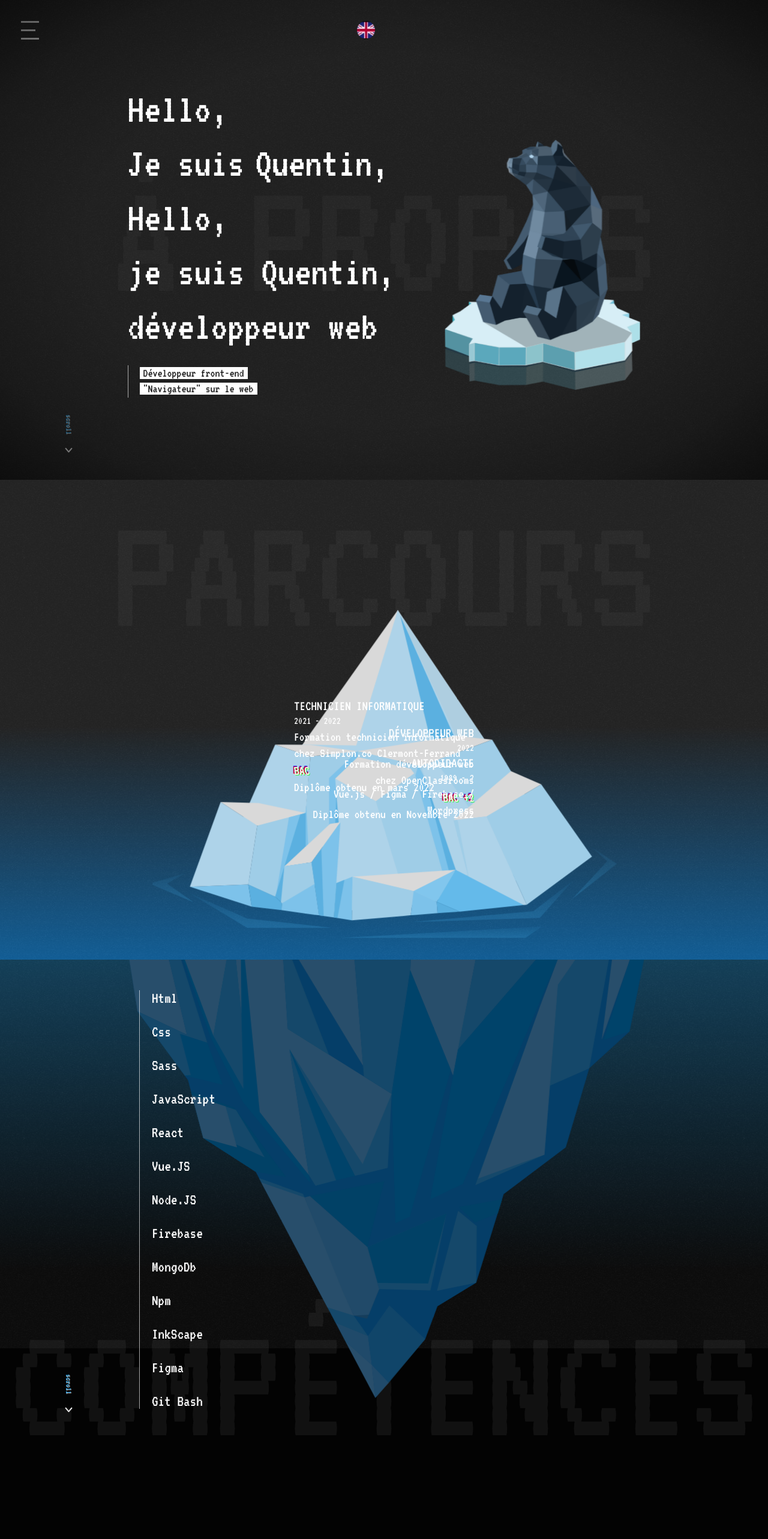
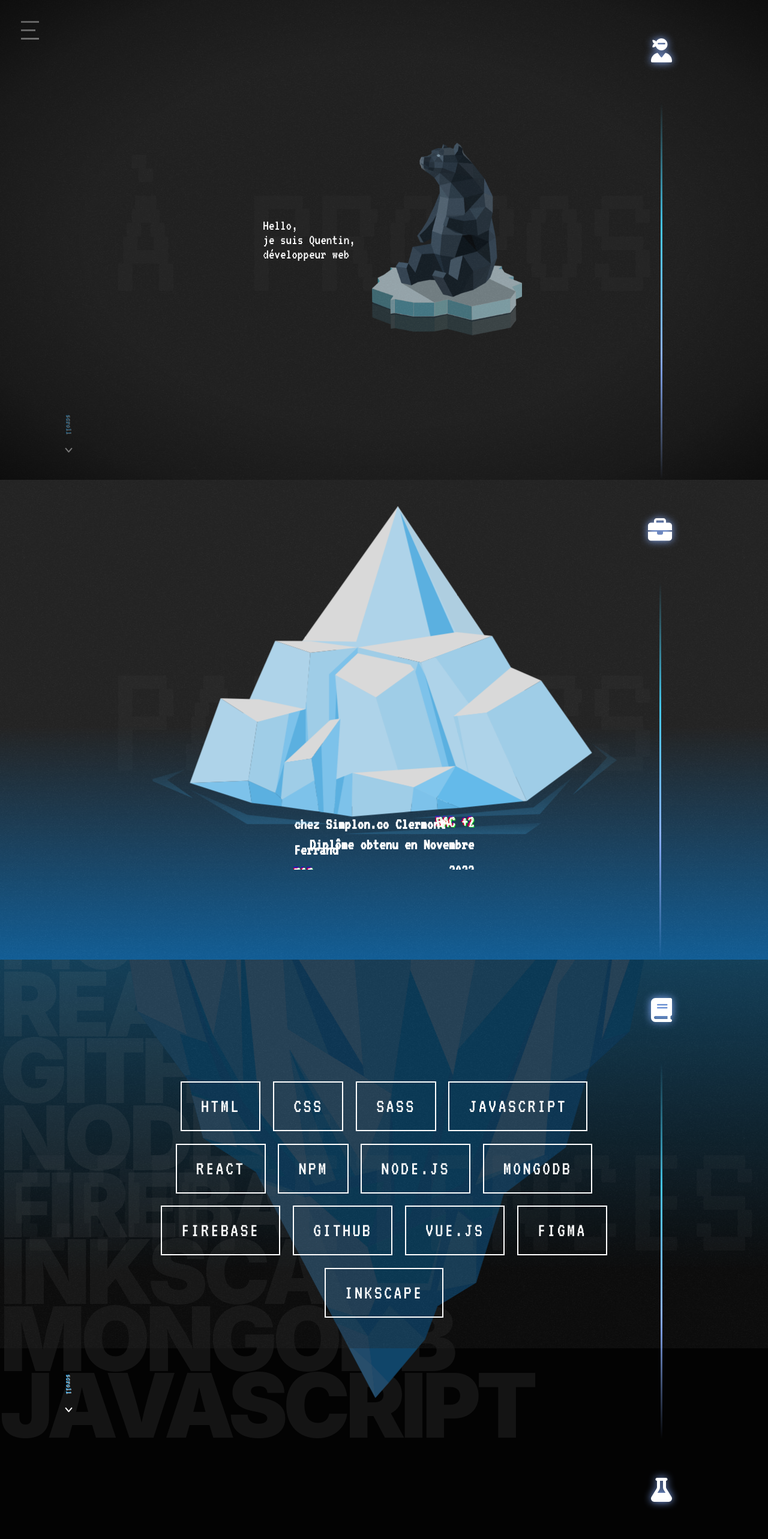
Before and after one commit to Qintavius/portfolio_2K23, a React (Create React App) app: page / in a window 1280 px wide. Shown: the top 2566 px of the page at 60% size. Built offline with nearby package versions, Linux system fonts and the light colour scheme.

Commit message:
[UPDATE] Update style

```diff
--- a/src/pages/About.jsx
+++ b/src/pages/About.jsx
@@ -1,11 +1,16 @@
 import React from "react";
 import { useInView } from "react-intersection-observer";
-import "../styles/style.scss";
-import "./About.scss";
+
+import { FontAwesomeIcon } from "@fortawesome/react-fontawesome";
+import { faUserNinja } from "@fortawesome/free-solid-svg-icons";
+
 import ScrollLine from "../components/ScrollLine";
 import TextAnimation from "../components/TextAnimation";
 import Bear from "../img/lowPolyBear.png";
-import Langage from "../components/Langage";
+import Line from "../components/Line";
+
+import "../styles/style.scss";
+import "./About.scss";
 
 const About = () => {
   const { ref, inView } = useInView({
@@ -15,39 +20,22 @@ const About = () => {
   return (
     <section
       id="about"
-      ref={ref}
       className={inView ? "wrapper about wrapper about--show" : "wrapper about"}
     >
-      <Langage />
+      <Line icon={<FontAwesomeIcon icon={faUserNinja} />} />
       <h2 aria-label="à propos">à propos</h2>
-      <div className="text-container">
-        <p className={inView ? "text--var-1 text--var-1--show" : "text--var-1"}>
-          Hello,
-        </p>
-        <div className="mySelf">
-          <p
-            className={inView ? "text--var-2 text--var-2--show" : "text--var-2"}
-          >
-            Je suis
-          </p>
-          <p className={inView ? "colorized colorized--show" : "colorized"}>
-            <span aria-hidden="true">Quentin</span>
-            Quentin,
-            <span aria-hidden="true">Quentin</span>
-          </p>
-        </div>
+      <h1 ref={ref} className="text-container">
         <TextAnimation />
-        <div
-          className={inView ? "text--var-3 text--var-3--show" : "text--var-3"}
-        >
-          <p className={inView ? "subtext subtext--show" : "subtext"}>
-            <span>Développeur front-end</span>
-            <br />
-            <span>"Navigateur" sur le web</span>
-          </p>
-        </div>
+      </h1>
+      <div className="alt-text">
+        <p>Développeur front end</p>
+        <p>Web design</p>
       </div>
-      <div className="floe-container">
+      <div
+        className={
+          inView ? "floe-container floe-container--show" : "floe-container"
+        }
+      >
         <img
           src={Bear}
           alt="Ours flotte sur la banquise"
--- a/src/pages/About.scss
+++ b/src/pages/About.scss
@@ -2,205 +2,79 @@
 
 .about {
   align-items: center;
-  padding: 30px;
+  justify-content: center;
+  padding: 20px;
+  gap: 30px;
+
+  &::before {
+    content: "à propos";
+    transform: translateY(-100vh);
     @include desktop {
-    flex-direction: row;
-  }
-
-  &::before,
-  &::after {
-    content: "à propos";
-    transform: translateY(-100vw);
-    @include desktop {
-      transform: translateY(-100vh);
+      opacity: 0;
+      transform: translateX(50px);
     }
   }
 
   &--show {
-    &::before,
-    &::after {
+    &::before {
       transform: translateY(0);
-    }
-
       @include desktop {
-      right: initial;
-      left: initial;
+        opacity: 1;
+        transform: translateX(0);
       }
     }
-
-  .flag {
-    position: absolute;
-    right: 20px;
-    top: 25px;
-    margin: 10px;
-    z-index: 1;
   }
 
   .text-container {
     display: flex;
     position: relative;
-    flex-direction: column;
-    justify-content: center;
-    height: 100%;
-    width: 100%;
-    font-size: clamp(3.875rem, 3.6909rem + 0.8182vw, 5rem);
-    line-height: 1.3;
+    align-items: center;
     cursor: default;
     @include desktop {
-      max-width: 530px;
-    }
-
-    .text--var-1 {
-      transform: translateY(-100vw);
-      transition: 0.7s 0.8s;
-      &--show {
-        transform: translateY(0);
+      max-width: 630px;
+      left: -125px;
     }
   }
 
-    .mySelf {
-      display: flex;
-      flex-direction: column;
-      @include desktop {
-        flex-direction: row;
-        gap: 18px;
-      }
-      .text--var-2 {
-        transform: translateY(-110vw);
-        transition: 0.6s 0.7s;
-        @include desktop {
-          transition: 0.6s 0.5s;
-        }
-        &--show {
-          transform: translateY(0);
-        }
+  .alt-text {
+    display: none;
+
+    width: 100%;
+    font-size: 1.7rem;
+    padding: 0 20px;
+    text-align: right;
   }
 
-      .colorized {
+  .floe-container {
     position: relative;
-        color: var(--text-content);
-        transform: translateY(-100vh);
-        transition: 0.5s 0.5s;
+    width: 200px;
+    height: fit-content;
+    opacity: 0;
+    transform: translateY(10em);
+    transition: 1.5s ease;
+    z-index: -1;
     @include desktop {
-          transition: 0.6s 0.5s;
+      position: absolute;
+      width: 250px;
+      right: 0;
+      left: 0;
+      margin: auto;
+      bottom: 0;
+      top: 0;
+      left: initial;
+      right: 32%;
     }
 
     &--show {
       transform: translateY(0);
-          animation: glitch 500ms forwards 8;
-          &:hover {
-            animation: glitch 450ms infinite;
-          }
-
-          &:hover > span {
-            &:first-child {
-              animation: glitch-first 630ms infinite;
-            }
-
-            &:last-child {
-              animation: glitch-last 475ms infinite;
-            }
-          }
-
-          & span {
-            position: absolute;
-            top: 0;
-            left: 0;
-
-            &:first-child {
-              animation: glitch-first 630ms forwards 8;
-              clip-path: polygon(0 0, 100% 0, 100% 45%, 0 45%);
-              opacity: 0.8;
-            }
-
-            &:last-child {
-              animation: glitch-last 475ms forwards 8;
-              clip-path: polygon(0 55%, 100% 55%, 100% 100%, 0 100%);
-              opacity: 0.8;
-            }
-          }
-        }
-      }
-    }
-
-    .title {
-      transform: translateY(-100vh);
-      transition: 0.6s 0.2s;
-      &--show {
-        transform: translateY(0);
-      }
-    }
-
-    .text--var-3 {
-      position: relative;
-      align-self: flex-end;
-      width: 0px;
-      height: 54px;
-      border-left: 1.5px solid var(--scroll-line);
-      margin-top: 20px;
-      opacity: 0;
-      overflow: hidden;
-      transition: 0.5s 2.2s linear;
-
-      .subtext {
-        position: absolute;
-        width: 220px;
-        top: 0;
-        right: 10px;
-        text-align: right;
-        font-size: 20px;
-        color: var(--layout-menu);
-        z-index: 0;
-
-        @include desktop {
-          text-align: left;
-        }
-
-        span {
-          background-color: var(--text-content);
-          padding: 0px 6px;
-        }
-      }
-
-      &--show {
       opacity: 1;
-        width: 210px;
-        @include desktop {
-          width: 250px;
-        }
-      }
-
-      @include desktop {
-        align-self: start;
-      }
-    }
-  }
-
-  .floe-container {
-    position: absolute;
-    width: 325px;
-    right: -100px;
-    bottom: 9%;
-    animation: floating 7s ease-in-out infinite;
-    z-index: -1;
-    @include desktop {
-      position: relative;
-      margin-bottom: 0;
-      margin-top: 80px;
-      right: initial;
-      bottom: initial;
-      z-index: 10;
     }
 
     .floe {
       width: 100%;
-      filter: blur(3px);
-      transform: translateX(100vw);
-      transition: 4s ease-in-out;
-      &--show {
-        transform: translateX(0);
-        filter: blur(0);
+      height: 100%;
+      position: relative;
+      animation: floating 6s ease-in-out infinite;
     }
   }
 }
-}
--- a/src/pages/Career.jsx
+++ b/src/pages/Career.jsx
@@ -1,7 +1,13 @@
 import React from "react";
+import { useInView } from "react-intersection-observer";
+import { FontAwesomeIcon } from "@fortawesome/react-fontawesome";
+import { faBriefcase } from "@fortawesome/free-solid-svg-icons";
+
+import Line from "../components/Line";
+
 import "./Career.scss";
+
 import IcebergTop from "../img/iceberg-top.svg";
-import { useInView } from "react-intersection-observer";
 
 const Career = () => {
   const { ref, inView } = useInView({
@@ -16,6 +22,7 @@ const Career = () => {
         inView ? "wrapper career wrapper career--show" : "wrapper career"
       }
     >
+      <Line icon={<FontAwesomeIcon icon={faBriefcase} />} />
       <h2 aria-label="mes formations">Formations</h2>
       <div
         className={
@@ -40,7 +47,7 @@ const Career = () => {
           </p>
           <p className="text">Diplôme obtenu en Novembre 2022</p>
         </div>
-        <span className={inView ? "line rt line rt--show" : "line rt"}></span>
+        <span className={inView ? "text-line rt text-line rt--show" : "text-line rt"}></span>
       </div>
 
       <div
@@ -66,7 +73,7 @@ const Career = () => {
           </p>
           <p className="text">Diplôme obtenu en mars 2022</p>
         </div>
-        <span className={inView ? "line lt line lt--show" : "line lt"}></span>
+        <span className={inView ? "text-line lt text-line lt--show" : "text-line lt"}></span>
       </div>
 
       <div
@@ -83,7 +90,7 @@ const Career = () => {
           <p className="date">1989 - ?</p>
           <p className="text">Vue.js / Figma / Firebase / Wordpress</p>
         </div>
-        <span className={inView ? "line rt line rt--show" : "line rt"}></span>
+        <span className={inView ? "text-line rt text-line rt--show" : "text-line rt"}></span>
       </div>
 
       <img className="iceberg-top" src={IcebergTop} alt="" aria-hidden="true" />
--- a/src/pages/Career.scss
+++ b/src/pages/Career.scss
@@ -2,35 +2,30 @@
 
 .career {
   justify-content: flex-start;
-  gap: 30px;
-  padding: 30px 0;
+  gap: 5rem;
+  padding: 5rem 0;
+
   @include desktop {
     justify-content: center;
     align-items: center;
   }
 
-  &::before,
-  &::after {
+  &::before {
     content: "parcours";
     transform: translateX(-100vw);
     @include desktop {
-      transform: translateY(100vh);
-      z-index: -2;
+      opacity: 0;
+      transform: translateX(50px);
     }
   }
 
   &--show {
-    &::before,
-    &::after {
+    &::before {
       transform: translateX(0);
       @include desktop {
-        transform: translateY(-85%);
+        opacity: 1;
+        transform: translateX(0);
       }
-    }
-
-    @include desktop {
-      right: initial;
-      left: initial;
     }
   }
 
@@ -38,7 +33,7 @@
     display: flex;
     flex-direction: column;
     position: relative;
-    z-index: 2;
+    z-index: 1;
     @include desktop {
       position: absolute;
       bottom: 0px;
@@ -47,7 +42,7 @@
       width: 360px;
       overflow: hidden;
       transition: 0.5s;
-      z-index: 0;
+      z-index: 1;
       &--show {
         bottom: 150px;
         opacity: 1;
@@ -63,19 +58,20 @@
       opacity: 0;
       transform: translateY(30px);
       filter: blur(5px);
-      transition: all 1s;
-      transition-delay: 0.5s;
+      transition: 0.8s;
+      transition-delay: 0.4s;
       &--show {
         opacity: 1;
         transform: translateY(0);
         filter: blur(0);
+        z-index: 100;
         @include desktop {
           transform: translateY(0);
         }
       }
     }
 
-    .line {
+    .text-line {
       display: flex;
       position: relative;
       align-items: center;
@@ -118,20 +114,24 @@
 
     h3 {
       text-transform: uppercase;
-      font-size: clamp(1.375rem,1.3341rem + .1818vw,1.625rem);
+      font-size: clamp(1.5rem, 1.4202rem + 0.4405vw, 2.125rem);
+      font-weight: 700;
     }
 
     .date {
-      font-size: clamp(1rem,.9591rem + .1818vw,1.25rem);
+      font-size: clamp(1.125rem, 1.0452rem + 0.4405vw, 1.75rem);
+      font-weight: 400;
     }
 
     .text {
-      font-size: clamp(1.25rem,1.2091rem + .1818vw,1.5rem);
-      line-height: 126%;
+      font-size: clamp(1.375rem, 1.2952rem + 0.4405vw, 2rem);
+      line-height: 1.6;
+      font-weight: 600;
     }
 
     .grad {
-      font-size: clamp(1.25rem,1.2091rem + .1818vw,1.5rem);
+      font-size: clamp(1.375rem, 1.2952rem + 0.4405vw, 2rem);
+      font-weight: 600;
       text-transform: uppercase;
       animation: glitch 500ms infinite;
       text-shadow: 2px 1px 0 rgba(255, 0, 0, 0.75),
@@ -183,8 +183,9 @@
     &.block-1 {
       text-align: right;
       @include desktop {
-        height: 240px;
-        transform: translate(-190px, -315px);
+        max-height: 440px;
+        height: 30%;
+        transform: translate(-20rem, -40rem);
         border-right: 1.5px solid #fff;
         & > .sub-container {
           transform: translateY(0) translateX(100%);
@@ -201,9 +202,10 @@
     &.block-2 {
       text-align: left;
       @include desktop {
-        height: 285px;
+        max-height: 485px;
+        height: 30%;
         border-left: 1.5px solid #fff;
-        transform: translate(370px,-160px);
+        transform: translate(42rem, -24rem);
         & > .sub-container {
           transform: translateY(0) translateX(-100%);
           &--show {
@@ -219,8 +221,9 @@
     &.block-3 {
       text-align: right;
       @include desktop {
-        height: 190px;
-        transform: translate(-380px, -90px);
+        max-height: 290px;
+        height: 30%;
+        transform: translate(-42rem, -11rem);
         border-right: 1.5px solid #fff;
         & > .sub-container {
           transform: translateY(0) translateX(100%);
@@ -241,14 +244,15 @@
     max-width: 779px;
     width: 80%;
     height: auto;
-    bottom: 35px;
+    bottom: 7rem;
     object-fit: contain;
     object-position: -5px 0px;
     animation: iceberg 7s ease-in-out infinite;
-    z-index: 1;
+    z-index: -1;
     @include desktop {
       z-index: 1;
       width: 100%;
+      bottom: 13rem;
     }
   }
 
@@ -258,11 +262,10 @@
     max-height: 650px;
     height: 50%;
     bottom: 0;
-    background-color: var(--water-surface-color);
     background: linear-gradient(
       180deg,
       rgba(0, 0, 0, 0) 40%,
-      rgba(6, 140, 239, 0.8) 100%
+      #068cefcc 100%
     );
     z-index: -1;
     @include desktop {
--- a/src/pages/Project.jsx
+++ b/src/pages/Project.jsx
@@ -1,7 +1,13 @@
 import React, { useEffect, useState } from "react";
 import { useInView } from "react-intersection-observer";
+import { FontAwesomeIcon } from "@fortawesome/react-fontawesome";
+import { faFlask } from "@fortawesome/free-solid-svg-icons";
+
 import data from "../data/data.json";
+
 import Item from "../components/Item";
+import Line from "../components/Line";
+
 import "./Project.scss";
 
 const Project = () => {
@@ -23,6 +29,7 @@ const Project = () => {
         inView ? "wrapper project wrapper project--show" : "wrapper project"
       }
     >
+      <Line icon={<FontAwesomeIcon icon={faFlask} />} />
       <h2 aria-label="mes projets">Projets</h2>
       <div className="deep-mask"></div>
       <div className="container-project">
--- a/src/pages/Project.scss
+++ b/src/pages/Project.scss
@@ -2,23 +2,35 @@
 
 .project {
   align-items: center;
+  justify-content: end;
+  @include desktop {
+    justify-content: center;
+  }
 
-  &::before,
-  &::after {
+  &::before {
     content: "projets";
     transform: translateY(100vh);
-    z-index: -1;
+    z-index: 0;
+    @include desktop {
+      opacity: 0;
+      transform: translateX(50px);
+    }
   }
 
   &--show {
-    &::before,
-    &::after {
+    &::before {
       transform: translateY(0px);
+      @include desktop {
+        opacity: 1;
+        transform: translateX(0);
+      }
     }
+  }
 
-    @include desktop {
-      right: initial;
-      left: initial;
+  .gradient-line {
+    &--show {
+      height: 40vh;
+      background: linear-gradient(rgba(255, 255, 255, 0), #45c6ea, #8bb0ff);
     }
   }
 
@@ -32,7 +44,10 @@
 
   .container-project {
     width: 100%;
-    height: 100%;
+    height: 100vh;
+    @include desktop {
+      height: 100%;
+    }
   }
   @include desktop {
     .container-project {
--- a/src/pages/Skill.jsx
+++ b/src/pages/Skill.jsx
@@ -1,8 +1,14 @@
 import React from "react";
+import { useInView } from "react-intersection-observer";
+import { faBook } from "@fortawesome/free-solid-svg-icons";
+import { FontAwesomeIcon } from "@fortawesome/react-fontawesome";
+
+import ScrollLine from "../components/ScrollLine";
+import Line from "../components/Line";
+
 import "./Skill.scss";
-import ScrollLine from "../components/ScrollLine";
+
 import IcebergDown from "../img/iceberg-down.svg";
-import { useInView } from "react-intersection-observer";
 
 const Skill = () => {
   const elements = [
@@ -11,14 +17,14 @@ const Skill = () => {
     "Sass",
     "JavaScript",
     "React",
+    "Npm",
+    "Node.JS",
+    "MongoDb",
+    "Firebase",
+    "GitHub",
     "Vue.JS",
-    "Node.JS",
-    "Firebase",
-    "MongoDb",
-    "Npm",
+    "Figma",
     "InkScape",
-    "Figma",
-    "Git Bash",
   ];
 
   const { ref, inView } = useInView({
@@ -31,8 +37,24 @@ const Skill = () => {
       ref={ref}
       className={inView ? "wrapper skill wrapper skill--show" : "wrapper skill"}
     >
+      <Line icon={<FontAwesomeIcon icon={faBook} />} />
       <h2 aria-label="mes compétences">Compétences</h2>
       <div className="deep-mask"></div>
+      <div className="word-mask">
+        <span aria-hidden="true">css</span>
+        <span aria-hidden="true">vue</span>
+        <span aria-hidden="true">npm</span>
+        <span aria-hidden="true">sass</span>
+        <span aria-hidden="true">html</span>
+        <span aria-hidden="true">figma</span>
+        <span aria-hidden="true">react</span>
+        <span aria-hidden="true">gitHub</span>
+        <span aria-hidden="true">nodejs</span>
+        <span aria-hidden="true">firebase</span>
+        <span aria-hidden="true">inkScape</span>
+        <span aria-hidden="true">mongoDb</span>
+        <span aria-hidden="true">javaScript</span>
+      </div>
       <img
         className="iceberg-down"
         src={IcebergDown}
@@ -40,17 +62,24 @@ const Skill = () => {
         aria-hidden="true"
       />
       <div className="content-list">
-        <ul>
+        <div className="list-container">
           {elements.map((element, index) => (
-            <li
-              key={index}
-              className={inView ? "element element--show" : "element"}
-              aria-label={element}
-            >
-              {element}
-            </li>
+            <div key={index} className="element" aria-label={element}>
+              <span className="main-element">{element}</span>
+
+              <div className="ticker-element">
+                <div className="ticker-element-inner">
+                  <span className="replica">{element}</span>
+                  <span className="replica">{element}</span>
+                  <span className="replica">{element}</span>
+                  <span className="replica">{element}</span>
+                  <span className="replica">{element}</span>
+                  <span className="replica">{element}</span>
+                </div>
+              </div>
+            </div>
           ))}
-        </ul>
+        </div>
       </div>
       <ScrollLine />
     </section>
--- a/src/pages/Skill.scss
+++ b/src/pages/Skill.scss
@@ -1,29 +1,23 @@
 @import "../styles/mixins.scss";
 
 .skill {
-  &::before,
-  &::after {
+  &::before {
     content: "compétences";
     transform: translateY(-100vh);
-    z-index: 0;
+    z-index: 10;
     @include desktop {
-      bottom: 0;
+      opacity: 0;
+      transform: translateX(50px);
     }
   }
 
   &--show {
-    &::before,
-    &::after {
+    &::before {
       transform: translateY(0px);
       @include desktop {
-        bottom: -50px;
-        transform: translateY(0);
+        opacity: 1;
+        transform: translateX(0);
       }
-    }
-
-    @include desktop {
-      right: initial;
-      left: initial;
     }
   }
 
@@ -37,9 +31,34 @@
     background: linear-gradient(
       0deg,
       rgba(0, 0, 0, 0.918) 35%,
-      rgba(14, 76, 112, 1) 100%
+      rgb(14, 76, 112) 100%
     );
     z-index: -1;
+  }
+
+  .word-mask {
+    display: none;
+    @include desktop {
+      display: flex;
+      position: absolute;
+      flex-direction: column;
+      justify-content: end;
+      color: var(--text-content);
+      opacity: 0.1;
+      filter: brightness(0.7);
+      bottom: 0;
+      left: 0;
+      transition: all 0.2s;
+      z-index: -1;
+      span {
+        text-transform: uppercase;
+        font-family: "Inter", sans-serif;
+        font-weight: 900;
+        font-size: clamp(9.3rem, 7rem + 1.85vw, 13rem);
+        letter-spacing: -0.05em;
+        line-height: 75%;
+      }
+    }
   }
 
   .iceberg-down {
@@ -52,97 +71,84 @@
     filter: brightness(0.5);
     object-fit: contain;
     animation: iceberg 7s ease-in-out infinite;
-    z-index: 1;
+    z-index: 10;
     @include desktop {
       width: 100%;
+      z-index: -1;
     }
   }
 
   .content-list {
     display: flex;
-    flex-wrap: wrap;
+    justify-content: center;
+    align-items: center;
     width: 100%;
     height: 100%;
-    align-content: center;
-    padding: 0 40px;
-    z-index: 1;
-    @include desktop {
-      width: 50%;
+    color: var(--text-content);
+    z-index: 100;
+
+    .list-container {
+      display: flex;
       justify-content: center;
-      transform: translateX(30%);
-    }
-
-    ul {
-      display: flex;
-      flex-direction: column;
-      align-items: flex-end;
-      flex: 1;
-      gap: 20px;
-      padding-right: 20px;
-      height: fit-content;
-      border-right: 1px solid var(--text-menu);
-      overflow: hidden;
-      @include desktop {
-        align-items: flex-start;
-        padding-right: 0px;
-        padding-left: 20px;
-        gap: 30px;
-        border-right: none;
-        border-left: 1px solid var(--scroll-line);
-      }
+      flex-wrap: wrap;
+      max-width: 55rem;
+      gap: 1.3em;
+      padding: 2em;
 
       .element {
-        font-size: clamp(1.5rem, 1.4386rem + 0.2727vw, 1.875rem);
-        transform: translateX(100vw);
-        transition: 0.4s;
-        transition-delay: 0.3s;
+        display: inline-block;
+        background-color: transparent;
+        height: auto;
+        text-align: center;
+        position: relative;
+        font-size: clamp(1.725rem, 1.6143rem + 0.5536vw, 2.5rem);
+        font-weight: 700;
+        text-transform: uppercase;
+        border: 2px solid var(--text-content);
+        padding: 0.7em 2rem;
+        overflow: hidden;
+        cursor: pointer;
+        transition: cubic-bezier(0.215, 0.61, 0.355, 1) 0.4s all;
+
         &:hover {
-          animation: glitch 375ms infinite;
-          text-shadow: 1.5px 0.5px 0 rgba(255, 0, 0, 0.75),
-            -1.5px -0.5px 0 rgba(0, 255, 0, 0.75),
-            1.5px 0.5px 0 rgba(0, 0, 255, 0.75);
+          .main-element {
+            opacity: 0;
+          }
+          & > .ticker-element {
+            opacity: 1;
+          }
         }
-        @include desktop {
-          transform: translateX(-100vw);
+
+        .main-element {
+          letter-spacing: 0.2rem;
+          display: inline-block;
+          opacity: 1;
+          transition: cubic-bezier(0.215, 0.61, 0.355, 1) 0.4s all;
         }
-        &:nth-child(2) {
-          transition-delay: 0.4s;
-        }
-        &:nth-child(3) {
-          transition-delay: 0.5s;
-        }
-        &:nth-child(4) {
-          transition-delay: 0.6s;
-        }
-        &:nth-child(5) {
-          transition-delay: 0.7s;
-        }
-        &:nth-child(6) {
-          transition-delay: 0.8s;
-        }
-        &:nth-child(7) {
-          transition-delay: 0.9s;
-        }
-        &:nth-child(8) {
-          transition-delay: 1s;
-        }
-        &:nth-child(9) {
-          transition-delay: 1.1s;
-        }
-        &:nth-child(10) {
-          transition-delay: 1.2s;
-        }
-        &:nth-child(11) {
-          transition-delay: 1.3s;
-        }
-        &:nth-child(12) {
-          transition-delay: 1.4s;
-        }
-        &:nth-child(13) {
-          transition-delay: 1.5s;
-        }
-        &--show {
-          transform: translateX(0);
+
+        .ticker-element {
+          position: absolute;
+          top: 0;
+          left: 0;
+          width: 100%;
+          height: 100%;
+          pointer-events: none;
+          opacity: 0;
+          transition: cubic-bezier(0.215, 0.61, 0.355, 1) 0.4s all;
+
+          .ticker-element-inner {
+            width: fit-content;
+            display: flex;
+            position: relative;
+
+            .replica {
+              text-align: center;
+              white-space: nowrap;
+              padding: 0.7em 2rem;
+              letter-spacing: 0.2rem;
+              animation: ticker 1000ms linear infinite;
+            }
+          }
         }
       }
     }
```
Lines whose indentation alone changed are shown as unchanged.
